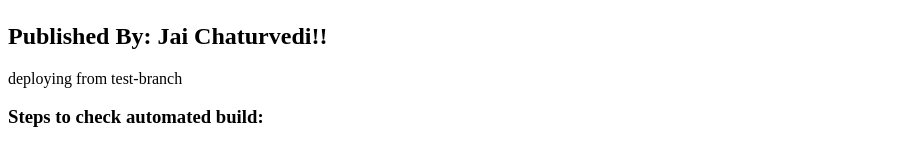
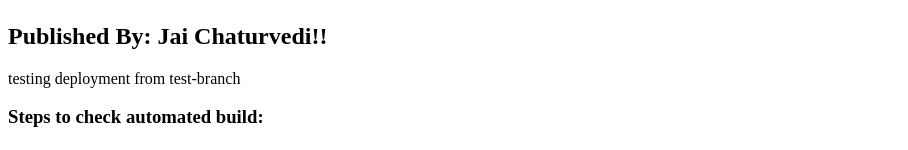
Before and after one commit to jaichaturvedi88/automated-builds, an Angular app: page / in a window 1280 px wide. Shown: the part 381-531 px from the top of the page, without its empty margins (0-908 px from the left). Built offline with nearby package versions, Linux system fonts and the light colour scheme.

Commit message:
testing deployment only from master

```diff
--- a/src/app/app.component.ts
+++ b/src/app/app.component.ts
@@ -8,5 +8,5 @@ import { Component } from '@angular/core';
 export class AppComponent {
   title = 'automated-builds';
   publisherName = 'Jai Chaturvedi!!';
-  message = 'deploying from test-branch';
+  message = 'testing deployment from test-branch';
 }
```
